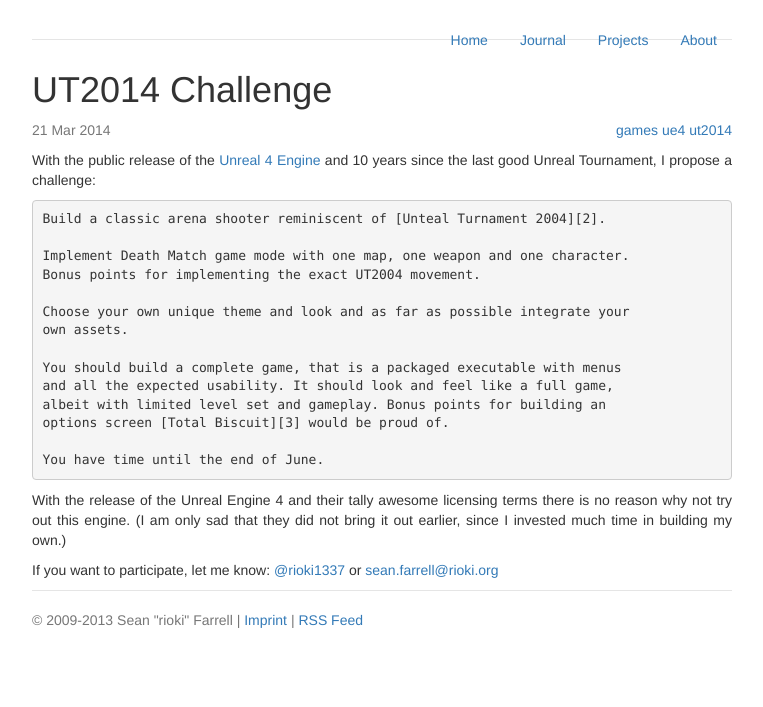
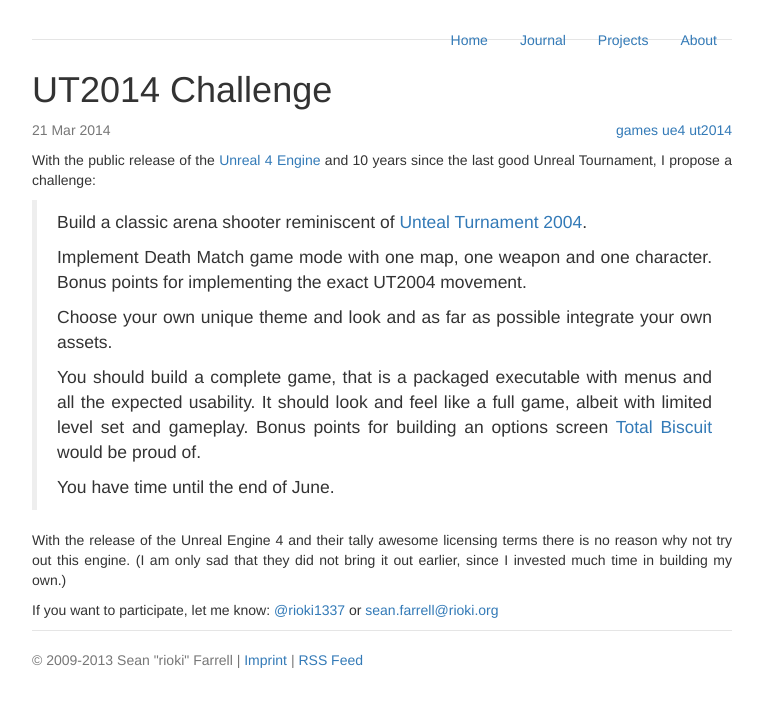
Before and after one commit to rioki/www.rioki.org, a Jekyll site: the page built from _posts/2014-03-21-ut2014.md, in a window 1280 px wide. Shown: the top 707 px of the page, without its empty margins (258-1021 px from the left). Built offline with Jekyll 4.4.1, drawn with Linux system fonts in a browser that asks for light colours; nearby versions of some CDN libraries; library files that are not in the unit come from our copies.

Commit message:
Changes from codeblock to blockquote

```diff
--- a/_posts/2014-03-21-ut2014.md
+++ b/_posts/2014-03-21-ut2014.md
@@ -10,20 +10,20 @@
 With the public release of the [Unreal 4 Engine][1] and 10 years since
 the last good Unreal Tournament, I propose a challenge:
 
-    Build a classic arena shooter reminiscent of [Unteal Turnament 2004][2].
-
-    Implement Death Match game mode with one map, one weapon and one character.
-    Bonus points for implementing the exact UT2004 movement.
-
-    Choose your own unique theme and look and as far as possible integrate your
-    own assets.
-
-    You should build a complete game, that is a packaged executable with menus
-    and all the expected usability. It should look and feel like a full game,
-    albeit with limited level set and gameplay. Bonus points for building an
-    options screen [Total Biscuit][3] would be proud of.
-
-    You have time until the end of June.
+> Build a classic arena shooter reminiscent of [Unteal Turnament 2004][2].
+>
+> Implement Death Match game mode with one map, one weapon and one character.
+> Bonus points for implementing the exact UT2004 movement.
+>
+> Choose your own unique theme and look and as far as possible integrate your
+> own assets.
+>
+> You should build a complete game, that is a packaged executable with menus
+> and all the expected usability. It should look and feel like a full game,
+> albeit with limited level set and gameplay. Bonus points for building an
+> options screen [Total Biscuit][3] would be proud of.
+>
+> You have time until the end of June.
 
 With the release of the Unreal Engine 4 and their tally awesome licensing terms
 there is no reason why not try out this engine. (I am only sad that they did not
```
